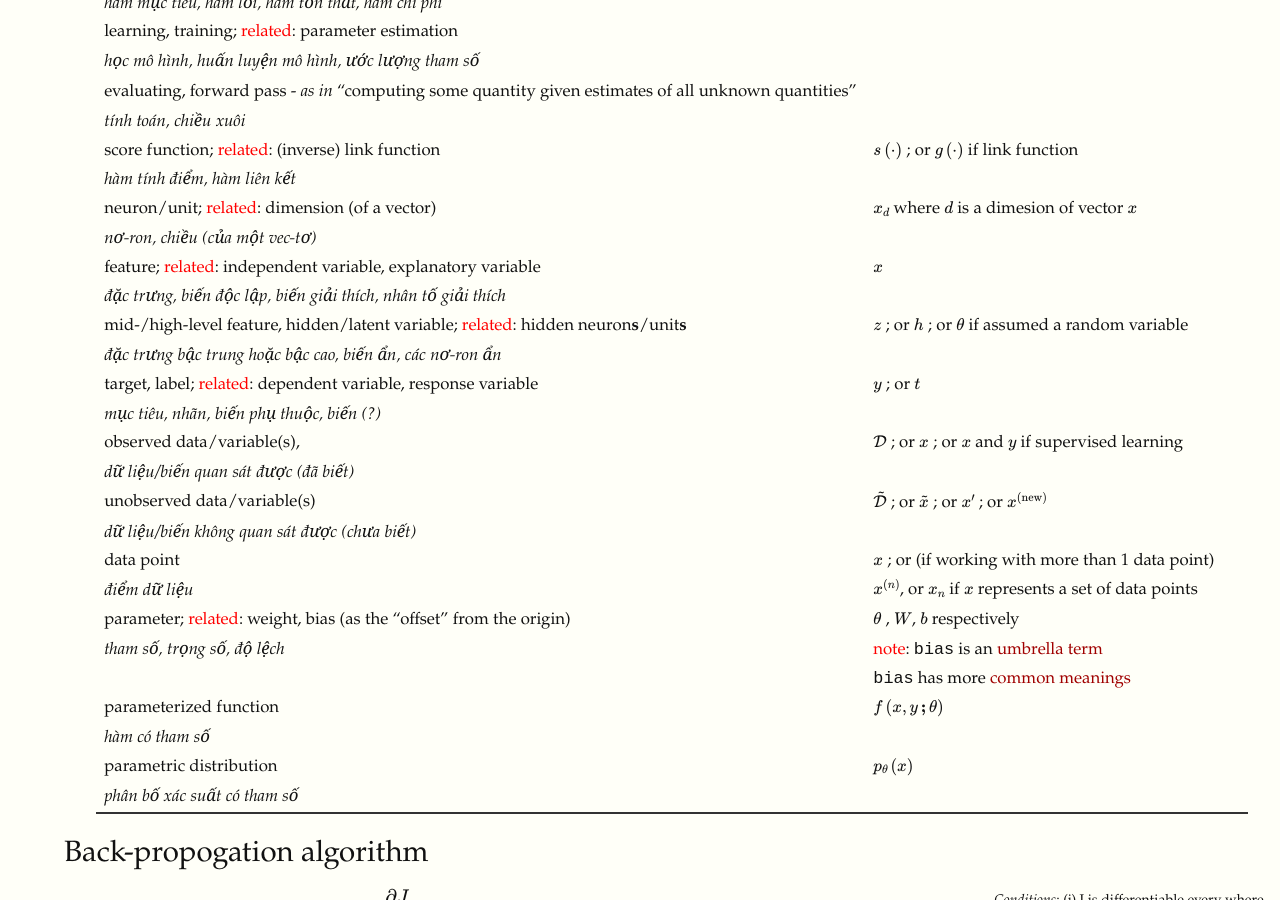
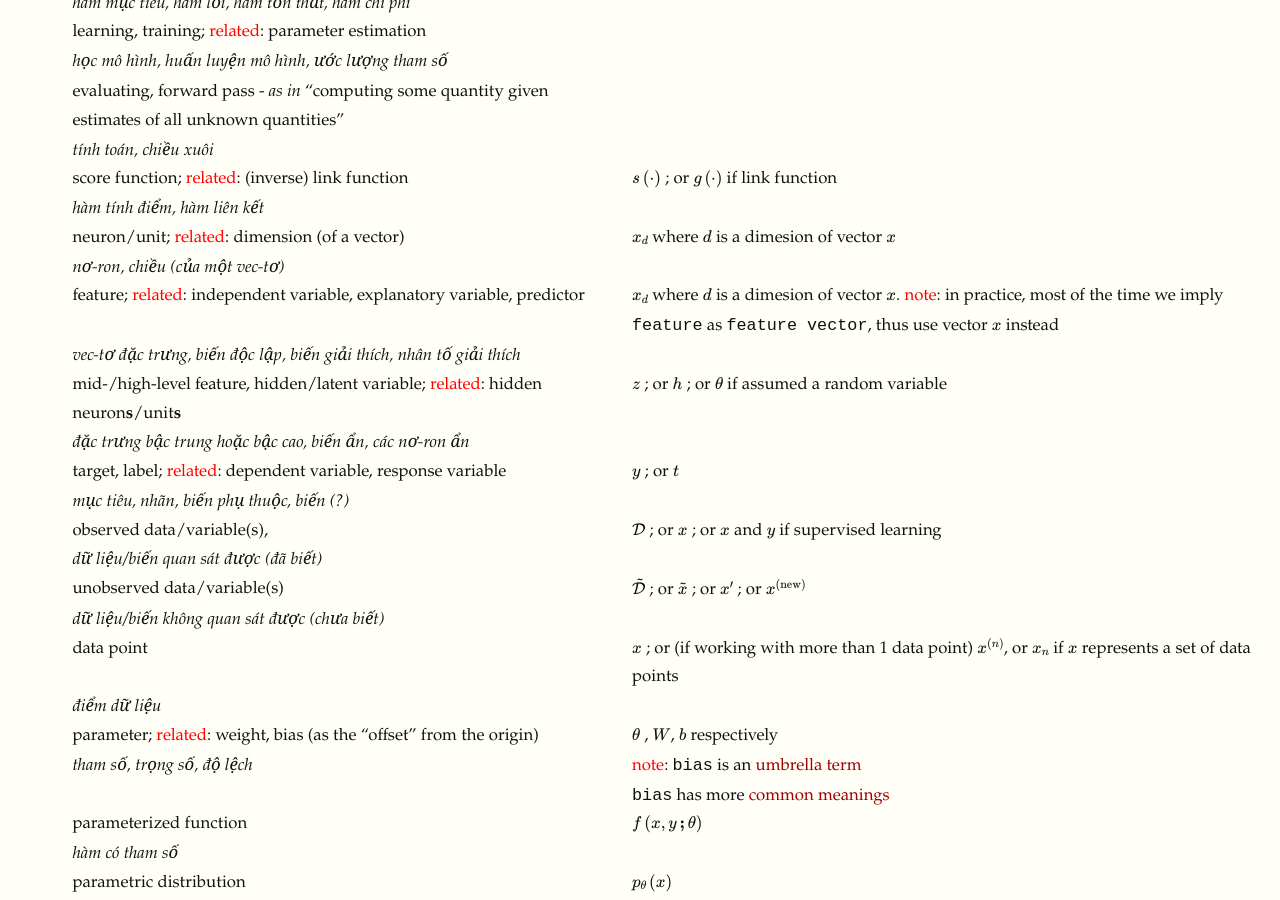
Before and after one commit to huuson94/hoamle.github.io, a Jekyll site: the page built from _posts/2017-03-01-machine-learning-appendix.md, in a window 1280 px wide and 900 px high, scrolled down 572 px. Built offline with Jekyll 4.4.1, drawn with Linux system fonts in a browser that asks for light colours; formulas are drawn with MathJax 3.

```diff
--- a/_posts/2017-03-01-machine-learning-appendix.md
+++ b/_posts/2017-03-01-machine-learning-appendix.md
@@ -8,7 +8,7 @@ For personal use, but suggestions are highly appreciated.
 _(to be updated sporadically)_
 <!--more-->
 
-## <a href="glossary">Glossary of common terms and notations</a>
+## <a href="#glossary">Glossary of common terms and notations</a>
 Each row lists the terms that are _synonyms_ (or <em><font color="red">strongly related</font></em>)
 
 > `>` For brevity, we write $$\text{Pr}\left(x\right)$$, instead of $$\text{Pr}\left(X=x\right)$$ as normally seen in statistical texts. Nevertheless, we should not do so when working on e.g. theoretical foundation of model robustness to avoid confusion.
@@ -27,8 +27,8 @@ Each row lists the terms that are _synonyms_ (or <em><font color="red">strongly
 | *hàm tính điểm, hàm liên kết* |  |
 | neuron/unit; <font color="red">related</font>: dimension (of a vector) | $$x_{d}$$ where $$d$$ is a dimesion of vector $$x$$|
 | *nơ-ron, chiều (của một vec-tơ)* |  |
-| feature; <font color="red">related</font>: independent variable, explanatory variable | $$x$$  |
-| *đặc trưng, biến độc lập, biến giải thích, nhân tố giải thích* |  |
+| feature; <font color="red">related</font>: independent variable, explanatory variable, predictor | $$x_{d}$$ where $$d$$ is a dimesion of vector $$x$$. <font color="red">note</font>: in practice, most of the time we imply `feature` as `feature vector`, thus use vector $$x$$ instead  |
+| *vec-tơ đặc trưng, biến độc lập, biến giải thích, nhân tố giải thích* |  |
 | mid-/high-level feature, hidden/latent variable; <font color="red">related</font>: hidden neuron**s**/unit**s** | $$z$$ ; or $$h$$ ; or $$\theta$$ if assumed a random variable |
 | *đặc trưng bậc trung hoặc bậc cao, biến ẩn, các nơ-ron ẩn* | |
 | target, label; <font color="red">related</font>: dependent variable, response variable | $$y$$ ; or $$t$$ |
@@ -37,8 +37,8 @@ Each row lists the terms that are _synonyms_ (or <em><font color="red">strongly
 |*dữ liệu/biến quan sát được (đã biết)* | |
 | unobserved data/variable(s) | $$\tilde{\mathcal{D}}$$ ; or $$\tilde{\mathcal{x}}$$ ; or $$x'$$ ; or $$x^{\left(\text{new}\right)}$$ |
 | *dữ liệu/biến không quan sát được (chưa biết)* | |
-| data point | $$x$$ ; or (if working with more than 1 data point) |
-| *điểm dữ liệu* | $$x^{\left(n\right)}$$, or $$x_{n}$$ if $$x$$ represents a set of data points |
+| data point | $$x$$ ; or (if working with more than 1 data point) $$x^{\left(n\right)}$$, or $$x_{n}$$ if $$x$$ represents a set of data points |
+| *điểm dữ liệu* |  |
 | parameter; <font color="red">related</font>: weight, bias (as the "offset" from the origin) | $$\theta$$ , $$W$$, $$b$$ respectively |
 | *tham số, trọng số, độ lệch* | <font color="red">note</font>: `bias` is an [umbrella term](https://en.wikipedia.org/wiki/Umbrella_term) |
 | | `bias` has more [common meanings](https://en.wikipedia.org/wiki/Bias_(statistics)) |
```
Also changed, not shown: assets/img/Petal-sepal.jpg (added), assets/img/week1-1.png (added), assets/img/week1-2.png (added), 2 other files.
